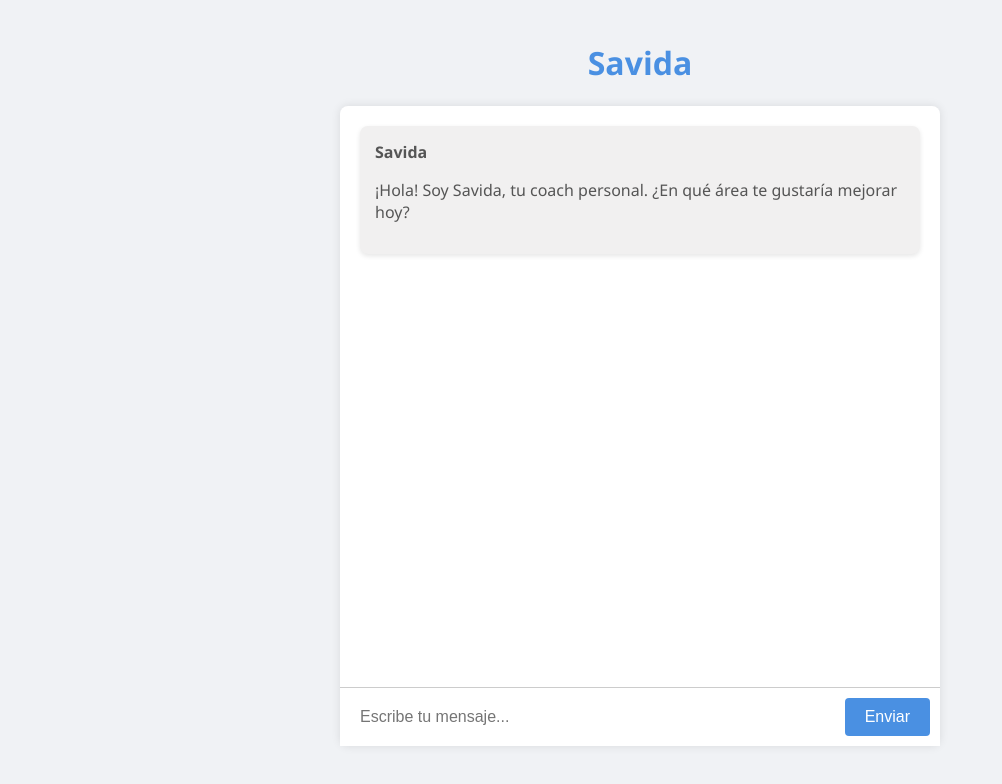
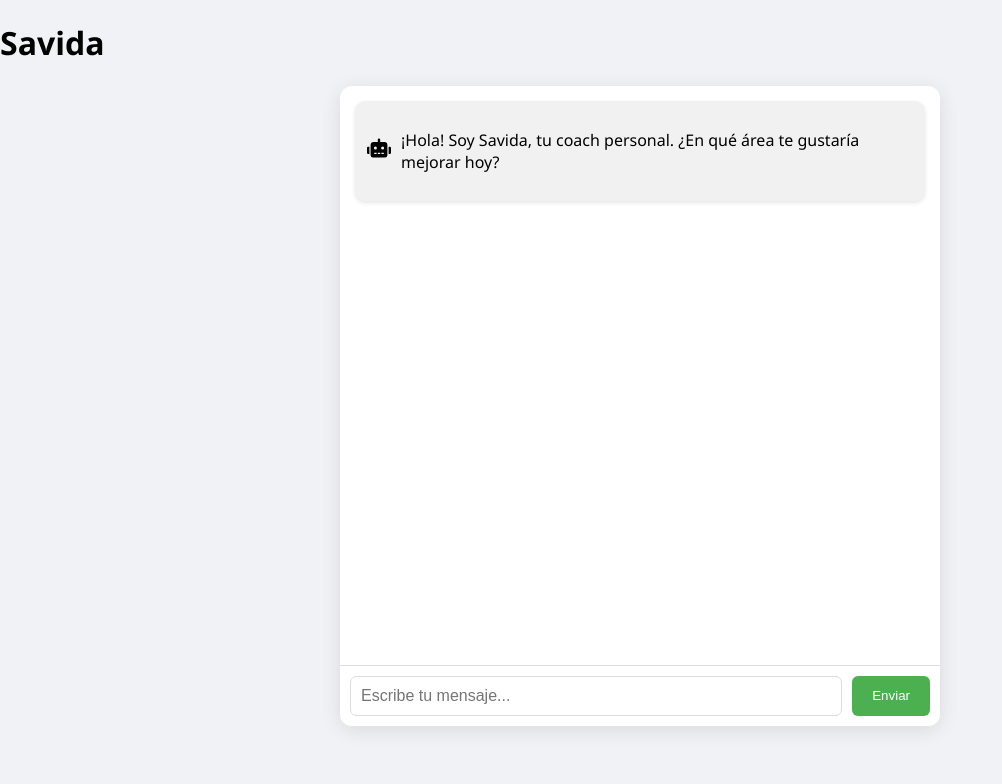
Before and after one commit to savidaapp/savida, a React (Create React App) app: page / in a window 1280 px wide. Shown: the top 784 px of the page, without its empty margins (0-1002 px from the left). Built offline with nearby package versions, Linux system fonts and the light colour scheme.

Commit message:
mejoras visuales

```diff
--- a/src/components/Chat.js
+++ b/src/components/Chat.js
@@ -1,8 +1,7 @@
-// Mejoras en Chat.js
 import React, { useState, useEffect, useRef } from 'react';
 import axios from 'axios';
 import Message from './Message';
-import ReactMarkdown from 'react-markdown';
+import { FaRobot, FaUser } from 'react-icons/fa';
 
 function Chat() {
   const [messages, setMessages] = useState([
@@ -12,7 +11,6 @@ function Chat() {
     },
   ]);
   const [input, setInput] = useState('');
-
   const messagesEndRef = useRef(null);
 
   const scrollToBottom = () => {
@@ -69,7 +67,7 @@ function Chat() {
         },
       ]);
     } finally {
-      scrollToBottom(); // Asegurar el auto scroll siempre después de enviar
+      scrollToBottom();
     }
   };
 
@@ -77,13 +75,7 @@ function Chat() {
     <div className="chat-container">
       <div className="messages">
         {messages.map((msg, index) => (
-          <div
-            key={index}
-            className={`message ${msg.sender}`}
-          >
-            <div className="sender-label">{msg.sender === 'user' ? 'Tú' : 'Savida'}</div>
-            <ReactMarkdown>{msg.text}</ReactMarkdown>
-          </div>
+          <Message key={index} text={msg.text} sender={msg.sender} />
         ))}
         <div ref={messagesEndRef} />
       </div>
--- a/src/components/Message.js
+++ b/src/components/Message.js
@@ -1,8 +1,12 @@
 import React from 'react';
+import { FaRobot, FaUser } from 'react-icons/fa';
 
 function Message({ text, sender }) {
   return (
     <div className={`message ${sender}`}>
+      <div className="message-icon">
+        {sender === 'user' ? <FaUser /> : <FaRobot />}
+      </div>
       <p>{text}</p>
     </div>
   );
--- a/src/styles.css
+++ b/src/styles.css
@@ -1,121 +1,78 @@
-
-/* Mejoras en styles.css */
 body {
   margin: 0;
   font-family: 'Segoe UI', Tahoma, Geneva, Verdana, sans-serif;
   background-color: #f0f2f5;
 }
 
-.app {
-  text-align: center;
-  padding: 20px;
-}
-
-h1 {
-  color: #4a90e2;
-}
-
 .chat-container {
   max-width: 600px;
   height: 80vh;
   margin: 20px auto;
-  background-color: #fff;
-  border-radius: 8px;
-  box-shadow: 0 0 10px rgba(0, 0, 0, 0.1);
+  background-color: #ffffff;
+  border-radius: 12px;
+  box-shadow: 0 4px 20px rgba(0, 0, 0, 0.1);
   display: flex;
   flex-direction: column;
+  overflow: hidden;
 }
 
 .messages {
   flex: 1;
   overflow-y: auto;
-  padding: 20px;
+  padding: 15px;
   display: flex;
   flex-direction: column;
-  overflow-x: hidden; /* Eliminar scroll horizontal */
+  gap: 10px;
 }
 
 .message {
-  margin-bottom: 10px;
-  max-width: 100%; /* Asegurar que los mensajes no excedan el ancho de la caja */
-  padding: 15px;
-  font-size: 16px;
-  position: relative;
-  border-radius: 8px;
-  box-shadow: 0 2px 5px rgba(0, 0, 0, 0.1);
-  word-wrap: break-word; /* Forzar el ajuste del texto dentro del contenedor */
+  display: flex;
+  align-items: center;
+  gap: 10px;
+  padding: 12px;
+  border-radius: 10px;
+  box-shadow: 0 2px 4px rgba(0, 0, 0, 0.1);
 }
 
 .message.user {
-  background-color: #e8f4e5;
-  color: #333;
-  text-align: right;
+  background-color: #e1f5fe;
+  align-self: flex-end;
 }
 
 .message.bot {
-  background-color: #f1f0f0;
-  color: #555;
-  text-align: left;
+  background-color: #f1f1f1;
+  align-self: flex-start;
 }
 
-.sender-label {
-  font-weight: bold;
-  margin-bottom: 5px;
+.message-icon {
+  font-size: 24px;
 }
 
 .input-area {
   display: flex;
   padding: 10px;
-  border-top: 1px solid #ccc;
-  position: sticky;
-  bottom: 0;
-  background-color: #fff;
+  border-top: 1px solid #ddd;
+  background-color: #ffffff;
 }
 
 .input-area input {
   flex: 1;
   padding: 10px;
-  border: none;
-  border-radius: 4px;
+  border: 1px solid #ddd;
+  border-radius: 6px;
   font-size: 16px;
 }
 
-.input-area input:focus {
-  outline: none;
-  box-shadow: 0 0 5px rgba(74, 144, 226, 0.5);
-}
-
 .input-area button {
+  margin-left: 10px;
   padding: 10px 20px;
-  margin-left: 10px;
-  background-color: #4a90e2;
-  color: #fff;
+  background-color: #4caf50;
+  color: white;
   border: none;
-  border-radius: 4px;
-  font-size: 16px;
+  border-radius: 6px;
   cursor: pointer;
 }
 
 .input-area button:hover {
-  background-color: #357abd;
+  background-color: #388e3c;
 }
-
-@media (max-width: 600px) {
-  .chat-container {
-    height: 100vh;
-    border-radius: 0;
-  }
-  .message {
-    padding: 10px;
-    font-size: 14px;
-  }
-
-  .input-area input {
-    font-size: 14px;
-  }
-
-  .input-area button {
-    font-size: 14px;
-    padding: 8px 16px;
-  }
-}
```
